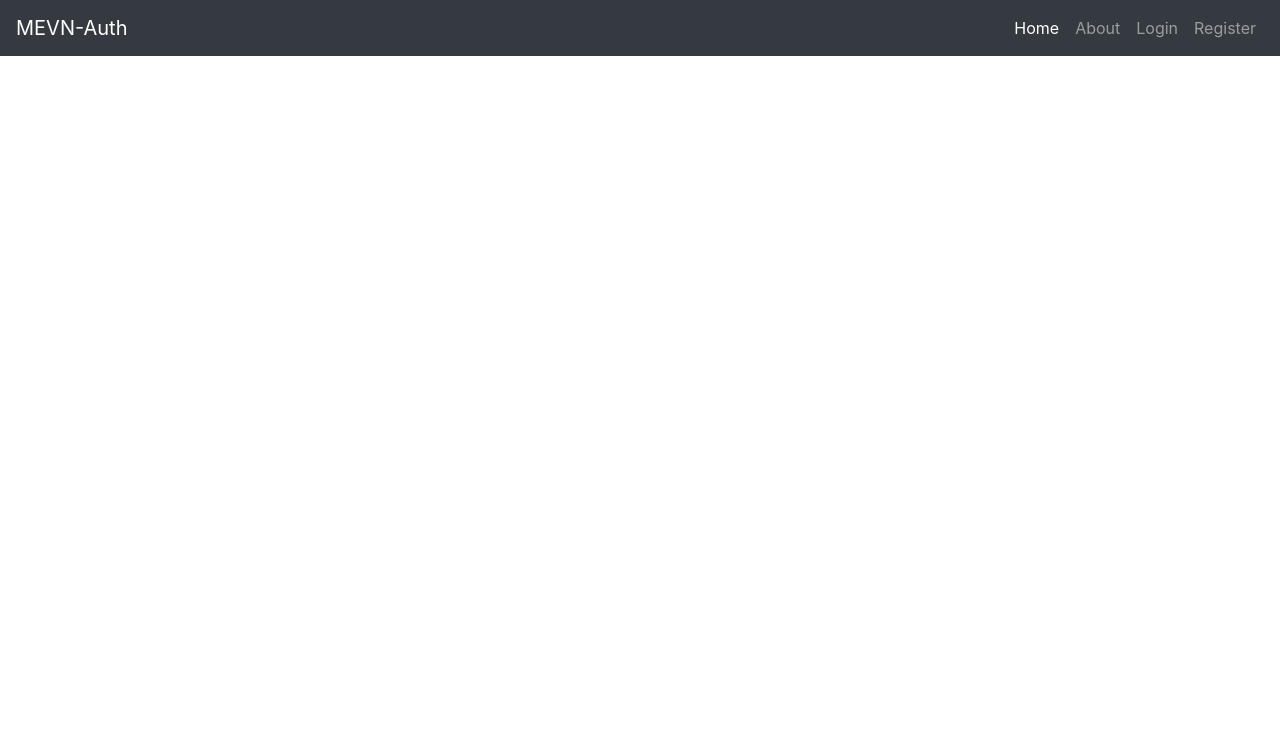
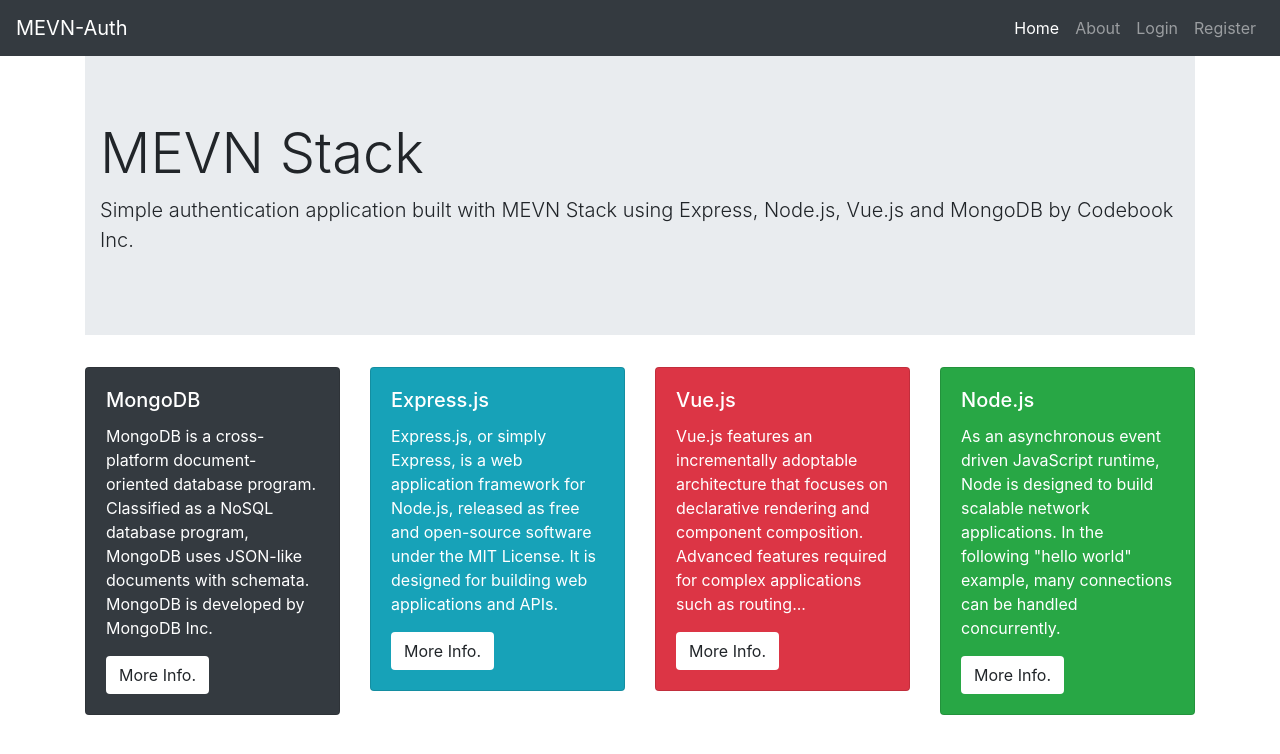
Before and after one commit to apptreeso/MEVN, a Vue app in the folder client/: page / in a window 1280 px wide. Shown: the top 754 px of the page. Built offline with nearby package versions, Linux system fonts and the light colour scheme.

Commit message:
Completed profile view

```diff
--- a/client/src/Warehouse/Auth.js
+++ b/client/src/Warehouse/Auth.js
@@ -44,6 +44,12 @@
     delete axios.defaults.headers.common["Authorization"];
     router.push("/login");
     return;
+  },
+  async getProfile({ commit }) {
+    commit("profile_request");
+    let res = await axios.get("http://localhost:5000/api/users/profile");
+    commit("user_profile", res.data);
+    return res;
   }
 };
 
@@ -66,6 +72,12 @@
     state.status = "";
     state.token = "";
     state.user = "";
+  },
+  profile_request(state) {
+    state.status = "loading";
+  },
+  user_profile(state, user) {
+    state.user = user;
   }
 };
 
--- a/client/src/views/Home.vue
+++ b/client/src/views/Home.vue
@@ -1,5 +1,85 @@
 <template>
-  <div class="home"></div>
+  <div class="home">
+    <div class="jumbotron jumbotron-fluid">
+      <div class="container">
+        <h1 class="display-4">MEVN Stack</h1>
+        <p class="lead">
+          Simple authentication application built with MEVN Stack using Express,
+          Node.js, Vue.js and MongoDB by Codebook Inc.
+        </p>
+      </div>
+    </div>
+    <div class="row">
+      <div class="col-md-3 col-sm-6 col-xs-12">
+        <div class="card bg-dark text-white">
+          <div class="card-body">
+            <h5 class="card-title">MongoDB</h5>
+            <p class="card-text">
+              MongoDB is a cross-platform document-oriented database program.
+              Classified as a NoSQL database program, MongoDB uses JSON-like
+              documents with schemata. MongoDB is developed by MongoDB Inc.
+            </p>
+            <a
+              href="https://www.mongodb.com/"
+              target="_blank"
+              class="btn bg-white"
+              >More Info.</a
+            >
+          </div>
+        </div>
+      </div>
+      <div class="col-md-3 col-sm-6 col-xs-12">
+        <div class="card bg-info text-white">
+          <div class="card-body">
+            <h5 class="card-title">Express.js</h5>
+            <p class="card-text">
+              Express.js, or simply Express, is a web application framework for
+              Node.js, released as free and open-source software under the MIT
+              License. It is designed for building web applications and APIs.
+            </p>
+            <a
+              href="https://expressjs.com/"
+              target="_blank"
+              class="btn bg-white"
+              >More Info.</a
+            >
+          </div>
+        </div>
+      </div>
+      <div class="col-md-3 col-sm-6 col-xs-12">
+        <div class="card bg-danger text-white">
+          <div class="card-body">
+            <h5 class="card-title">Vue.js</h5>
+            <p class="card-text">
+              Vue.js features an incrementally adoptable architecture that
+              focuses on declarative rendering and component composition.
+              Advanced features required for complex applications such as
+              routing...
+            </p>
+            <a href="https://vuejs.org/" target="_blank" class="btn bg-white"
+              >More Info.</a
+            >
+          </div>
+        </div>
+      </div>
+      <div class="col-md-3 col-sm-6 col-xs-12">
+        <div class="card bg-success text-white">
+          <div class="card-body">
+            <h5 class="card-title">Node.js</h5>
+            <p class="card-text">
+              As an asynchronous event driven JavaScript runtime, Node is
+              designed to build scalable network applications. In the following
+              "hello world" example, many connections can be handled
+              concurrently.
+            </p>
+            <a href="https://nodejs.org/" target="_blank" class="btn bg-white"
+              >More Info.</a
+            >
+          </div>
+        </div>
+      </div>
+    </div>
+  </div>
 </template>
 
 <script>
--- a/client/src/views/Profile.vue
+++ b/client/src/views/Profile.vue
@@ -1,10 +1,29 @@
 <template>
   <div>
     <h2>Profile</h2>
+    <div class="class">
+      <ul class="list-group">
+        <li class="list-group-item">Email: {{ user.email }}</li>
+        <li class="list-group-item">Username: {{ user.username }}</li>
+        <li class="list-group-item">Name: {{ user.name }}</li>
+      </ul>
+    </div>
   </div>
 </template>
+
 <script>
-export default {};
+import { mapGetters, mapActions } from "vuex";
+export default {
+  computed: {
+    ...mapGetters(["user"])
+  },
+  methods: {
+    ...mapActions(["getProfile"])
+  },
+  created() {
+    this.getProfile();
+  }
+};
 </script>
-<style scoped>
-</style>
+
+<style scoped></style>
```
